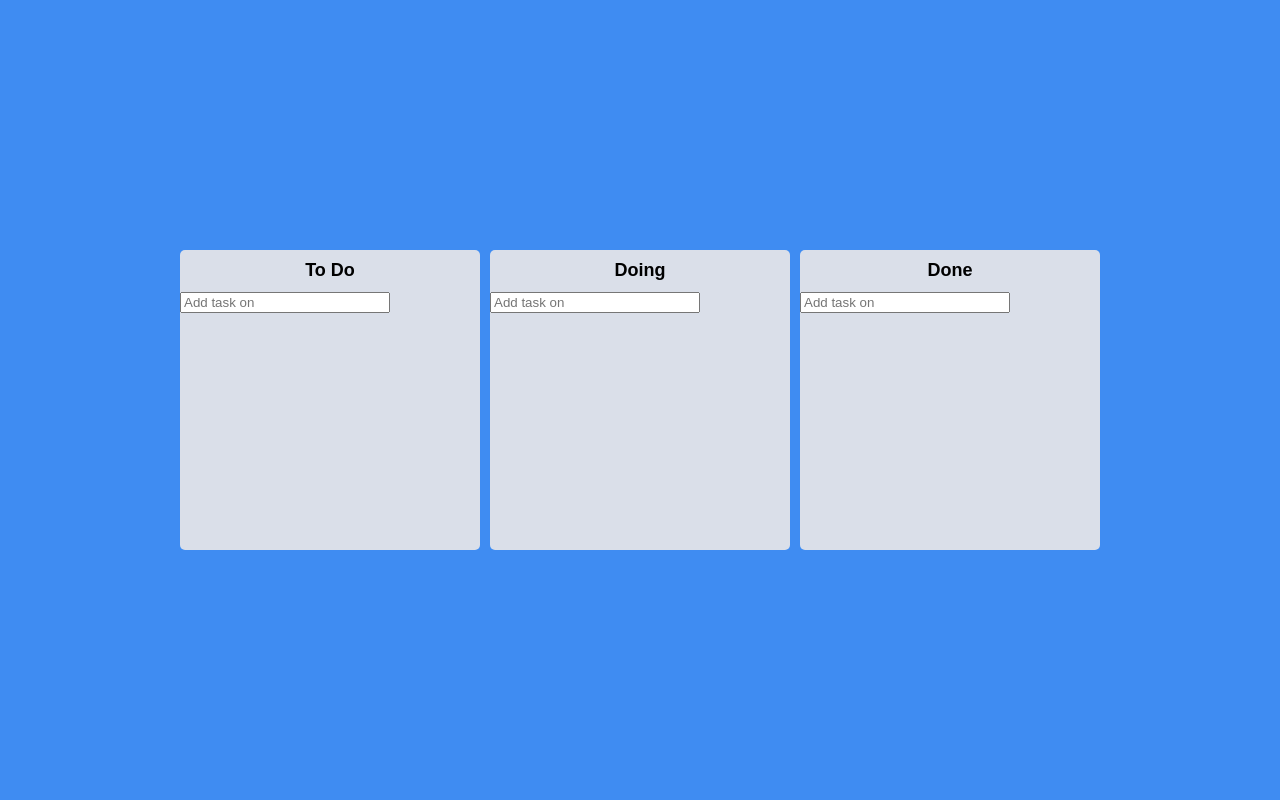
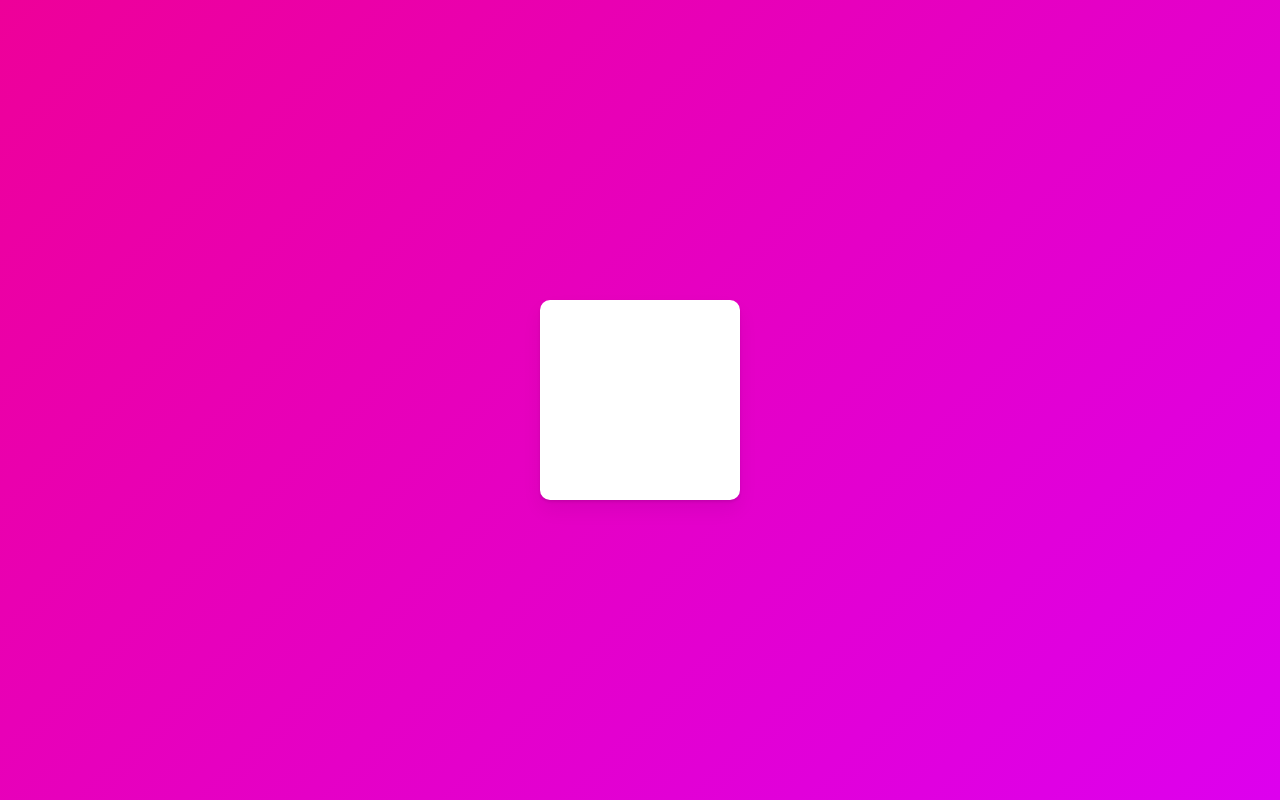
Before and after one commit to DevelopJKong/nomad-react-master, a React (Create React App) app: page / in a window 1280 px wide. Built offline with nearby package versions, Linux system fonts and the light colour scheme.

Commit message:
#7.0 Introduction 완료

```diff
--- a/src/App.tsx
+++ b/src/App.tsx
@@ -1,70 +1,26 @@
-import React from "react";
-import { DragDropContext, DropResult } from "react-beautiful-dnd";
-import { useRecoilState } from "recoil";
 import styled from "styled-components";
-import { toDoState } from "./atoms";
-import Board from "./Components/Board";
 
 const Wrapper = styled.div`
+  height: 100vh;
+  width: 100vw;
   display: flex;
-  width: 100vw;
-  margin: 0 auto;
   justify-content: center;
   align-items: center;
-  height: 100vh;
 `;
-const Boards = styled.div`
-  display: flex;
-  justify-content: center;
-  align-items: flex-start;
-  width: 100%;
-  gap: 10px;
+
+const Box = styled.div`
+  width: 200px;
+  height: 200px;
+  background-color: white;
+  border-radius: 10px;
+  box-shadow: 0 2px 3px rgba(0, 0, 0, 0.1), 0 10px 20px rgba(0, 0, 0, 0.06);
 `;
 
 function App() {
-  const [toDos, setToDos] = useRecoilState(toDoState);
-  const onDragEnd = (info: DropResult) => {
-    const { destination, draggableId, source } = info;
-    if (!destination) return;
-    if (destination?.droppableId === source.droppableId) {
-      // same board movement.
-      setToDos((allBoards) => {
-        const boardCopy = [...allBoards[source.droppableId]];
-        const taskObj = boardCopy[source.index];
-        boardCopy.splice(source.index, 1);
-        boardCopy.splice(destination?.index, 0, taskObj);
-        return {
-          ...allBoards,
-          [source.droppableId]: boardCopy,
-        };
-      });
-    }
-    if (destination.droppableId !== source.droppableId) {
-      // cross board movement
-      setToDos((allBoards) => {
-        const sourceBoard = [...allBoards[source.droppableId]];
-        const taskObj = sourceBoard[source.index];
-        const destinationBoard = [...allBoards[destination.droppableId]];
-        sourceBoard.splice(source.index, 1);
-        destinationBoard.splice(destination?.index, 0, taskObj);
-        return {
-          ...allBoards,
-          [source.droppableId]: sourceBoard,
-          [destination.droppableId]: destinationBoard,
-        };
-      });
-    }
-  };
   return (
-    <DragDropContext onDragEnd={onDragEnd}>
-      <Wrapper>
-        <Boards>
-          {Object.keys(toDos).map((boardId) => (
-            <Board boardId={boardId} key={boardId} toDos={toDos[boardId]} />
-          ))}
-        </Boards>
-      </Wrapper>
-    </DragDropContext>
+    <Wrapper>
+      <Box />
+    </Wrapper>
   );
 }
 export default App;
--- a/src/Components/Board.tsx
+++ /dev/null
@@ -1,105 +0,0 @@
-import { useForm } from "react-hook-form";
-import { Droppable } from "react-beautiful-dnd";
-import styled from "styled-components";
-import DraggableCard from "./DraggableCard";
-import { ITodo, toDoState } from "../atoms";
-import { useSetRecoilState } from "recoil";
-
-const Wrapper = styled.div`
-  width: 300px;
-  padding-top: 10px;
-  background-color: ${(props) => props.theme.boardColor};
-  border-radius: 5px;
-  min-height: 300px;
-  display: flex;
-  flex-direction: column;
-  overflow: hidden;
-`;
-
-const Title = styled.h2`
-  text-align: center;
-  font-weight: 600;
-  margin-bottom: 10px;
-  font-size: 18px;
-`;
-interface IAreaProps {
-  isDraggingFromThis: boolean;
-  isDraggingOver: boolean;
-}
-
-const Area = styled.div<IAreaProps>`
-  background-color: ${(props) =>
-    props.isDraggingOver
-      ? "#dfe6e9"
-      : props.isDraggingFromThis
-      ? "#b2bec3"
-      : "transparent"};
-  flex-grow: 1;
-  transition: background-color 0.3s ease-in-out;
-  padding: 20px;
-`;
-
-const Form = styled.form`
-  width: 100%;
-  input {
-    width: 70%;
-  }
-`;
-interface IBoardProps {
-  toDos: ITodo[];
-  boardId: string;
-}
-interface IForm {
-  toDo: string;
-}
-
-function Board({ toDos, boardId }: IBoardProps) {
-  const setToDos = useSetRecoilState(toDoState);
-  const { register, setValue, handleSubmit } = useForm<IForm>();
-  const onValid = ({ toDo }: IForm) => {
-    const newToDo = {
-      id: Date.now(),
-      text: toDo,
-    };
-    setToDos((allBoards) => {
-      return {
-        ...allBoards,
-        [boardId]: [newToDo, ...allBoards[boardId]],
-      };
-    });
-    setValue("toDo", "");
-  };
-  return (
-    <Wrapper>
-      <Title>{boardId}</Title>
-      <Form onSubmit={handleSubmit(onValid)}>
-        <input
-          {...register("toDo", { required: true })}
-          type="text"
-          placeholder={`Add task on `}
-        />
-      </Form>
-      <Droppable droppableId={boardId}>
-        {(magic, snapshot) => (
-          <Area
-            isDraggingOver={snapshot.isDraggingOver}
-            isDraggingFromThis={Boolean(snapshot.draggingFromThisWith)}
-            ref={magic.innerRef}
-            {...magic.droppableProps}
-          >
-            {toDos.map((toDo, index) => (
-              <DraggableCard
-                key={toDo.id}
-                index={index}
-                toDoId={toDo.id}
-                toDoText={toDo.text}
-              />
-            ))}
-            {magic.placeholder}
-          </Area>
-        )}
-      </Droppable>
-    </Wrapper>
-  );
-}
-export default Board;
--- a/src/Components/DraggableCard.tsx
+++ /dev/null
@@ -1,36 +0,0 @@
-import { Draggable } from "react-beautiful-dnd";
-import styled from "styled-components";
-
-const Card = styled.div<{ isDragging: boolean }>`
-  border-radius: 5px;
-  margin-bottom: 5px;
-  padding: 10px;
-  background-color: ${(props) =>
-    props.isDragging ? "#e4f2ff" : props.theme.cardColor};
-  box-shadow: ${(props) =>
-    props.isDragging ? "0px 2px 5px rgba(0, 0, 0, 0.05)" : "none"};
-`;
-interface IDraggableCardProps {
-  toDoId: number;
-  toDoText: string;
-  index: number;
-}
-
-function DraggableCard({ toDoId, toDoText, index }: IDraggableCardProps) {
-  return (
-    <Draggable draggableId={toDoId + ""} index={index}>
-      {(magic, snapshot) => (
-        <Card
-          isDragging={snapshot.isDragging}
-          ref={magic.innerRef}
-          {...magic.draggableProps}
-          {...magic.dragHandleProps}
-        >
-          {toDoText}
-        </Card>
-      )}
-    </Draggable>
-  );
-}
-
-export default DraggableCard;
--- a/src/index.tsx
+++ b/src/index.tsx
@@ -60,7 +60,7 @@
 body {
   font-weight: 300;
   font-family: 'Source Sans Pro', sans-serif;
-  background-color:${(props) => props.theme.bgColor};
+  background:linear-gradient(135deg,#e09,#d0e);
   color:black;
   line-height: 1.2;
 }
--- a/src/styled.d.ts
+++ b/src/styled.d.ts
@@ -1,9 +1,5 @@
 import "styled-components";
 
 declare module "styled-components" {
-  export interface DefaultTheme {
-    bgColor:string,
-    boardColor:string,
-    cardColor:string
-  }
+  export interface DefaultTheme {}
 }
--- a/src/theme.ts
+++ b/src/theme.ts
@@ -1,7 +1,3 @@
 import { DefaultTheme } from "styled-components";
 
-export const darkTheme: DefaultTheme = {
-  bgColor: "#3F8Cf2",
-  boardColor: "#DADFE9",
-  cardColor: "white",
-};
+export const darkTheme: DefaultTheme = {};
```
